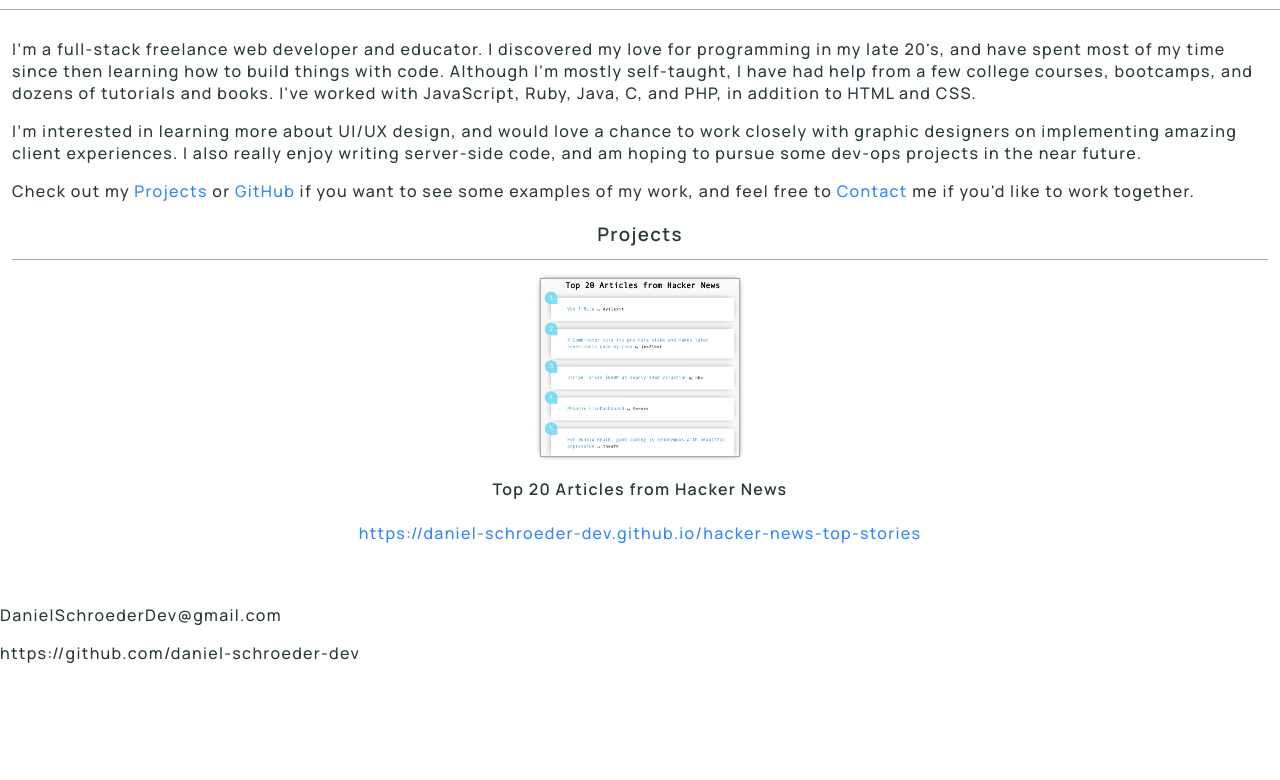
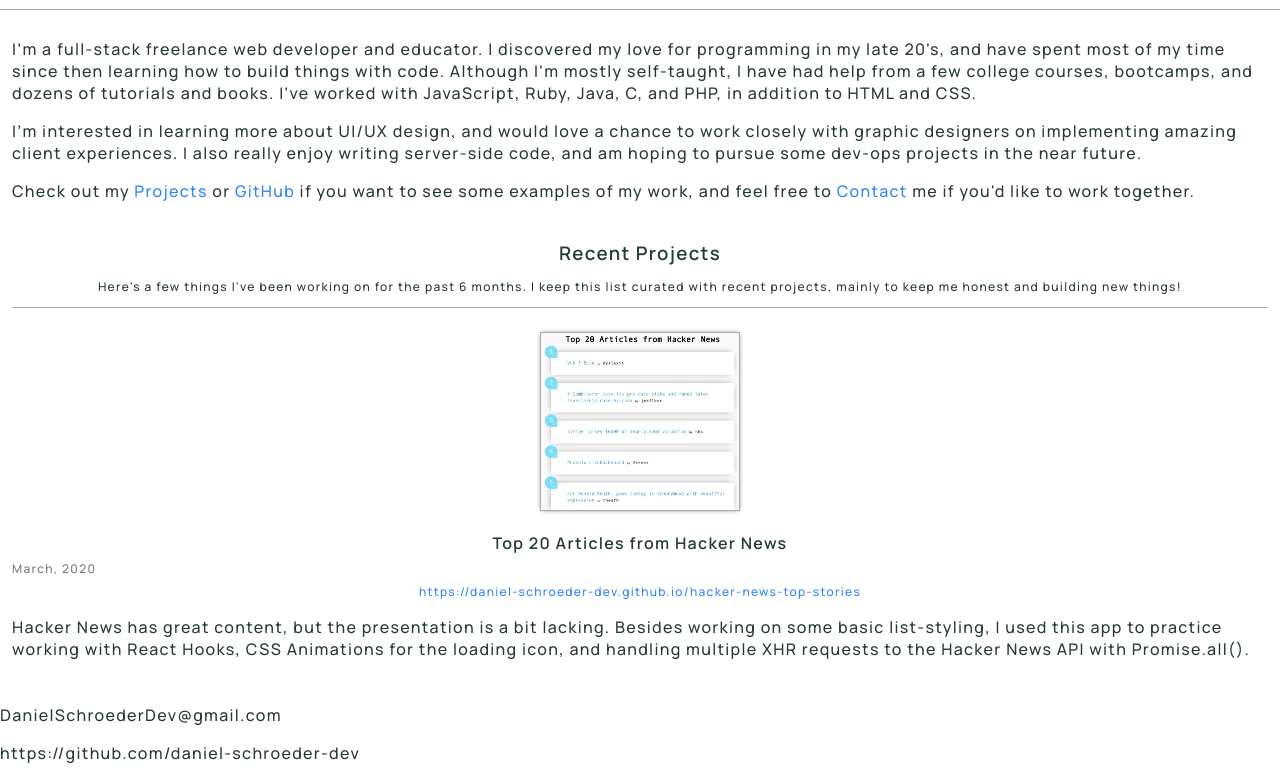
Before and after one commit to daniel-schroeder-dev/portfolio, a website: page index.html in a window 1280 px wide. Shown: the part 320-1100 px from the top of the page. Before the commit the page ends 1000 px from the top, so only its background shows below. Drawn offline with nearby package versions, Linux system fonts and the light colour scheme.

Commit message:
Complete basic styling.

```diff
--- a/index.html
+++ b/index.html
@@ -36,12 +36,14 @@
     </section>
 
     <section id="projects">
-      <h3>Projects</h3>
+      <h3 class="projects-header__title">Recent Projects</h3>
+      <p class="projects-header__description">Here's a few things I've been working on for the past 6 months. I keep this list curated with recent projects, mainly to keep me honest and building new things!</p>
       <article class="projects hacker-news">
-        <img class="hacker-news__img" src="/hacker-news.jpg" alt="hacker-news screenshot" />
-        <h4>Top 20 Articles from Hacker News</h4>
-        <a href="https://daniel-schroeder-dev.github.io/hacker-news-top-stories">https://daniel-schroeder-dev.github.io/hacker-news-top-stories</a>
-        <p></p>
+        <img class="projects__img" src="/hacker-news.jpg" alt="hacker-news screenshot" />
+        <h4 class="projects__title">Top 20 Articles from Hacker News</h4>
+        <p class="projects__date">March, 2020</p>
+        <a class="projects__link"  href="https://daniel-schroeder-dev.github.io/hacker-news-top-stories">https://daniel-schroeder-dev.github.io/hacker-news-top-stories</a>
+        <p class="projects__description">Hacker News has great content, but the presentation is a bit lacking. Besides working on some basic list-styling, I used this app to practice working with React Hooks, CSS Animations for the loading icon, and handling multiple XHR requests to the Hacker News API with Promise.all().</p>
       </article>
     </section>
 
--- a/style.css
+++ b/style.css
@@ -84,20 +84,48 @@ main {
   color: #3385ff;
 }
 
-#projects h3 {
+
+
+.projects-header__title {
   text-align: center;
+  margin: 38px 0 0 0;
+}
+
+.projects-header__description {
+  text-align: center;
+  font-size: 12px;
   border-bottom: 1px solid #ababab;
   padding-bottom: 12px;
 }
 
 .hacker-news {
+  margin-top: 24px;
   display: flex;
   flex-direction: column;
   align-items: center;
 }
 
-.hacker-news__img {
+.projects__img {
   border: 1px solid #ababab;
   box-shadow: 0px 0px 5px -2px #111;
   width: 200px;
 }
+
+.projects__title {
+  margin-bottom: 0;
+}
+
+.projects__date {
+  color: #7a7a7a;
+  margin: 6px 0;
+  font-size: 12px;
+  align-self: flex-start;
+}
+
+.projects__link {
+  font-size: 12px;
+}
+
+.projects__description {
+
+}
```
